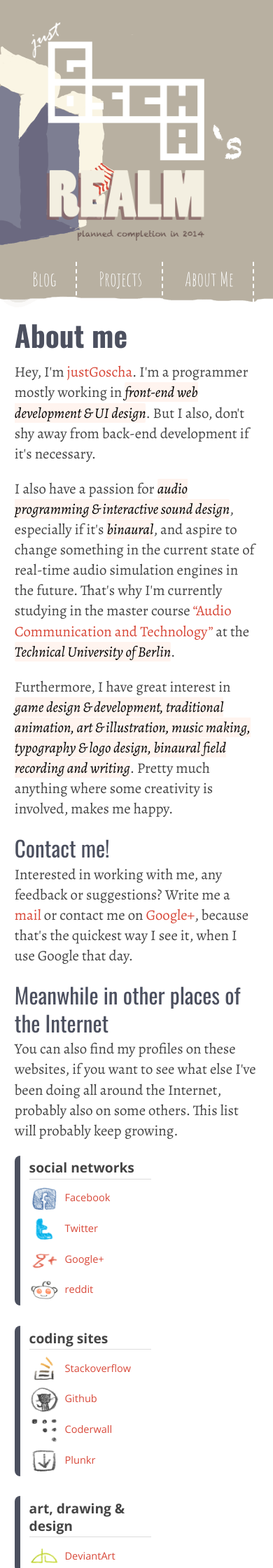
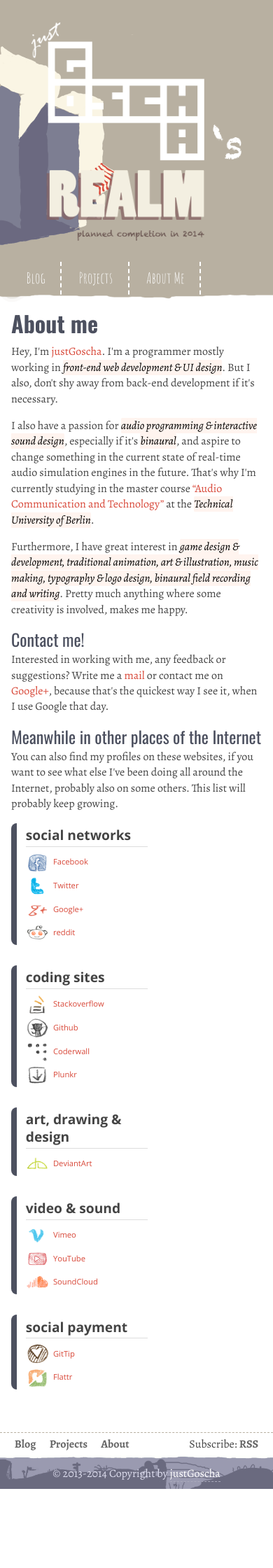
Before and after one commit to JustGoscha/justgoscha.github.io, a Jekyll site: the page built from about.html, in a window 390 px wide. Shown: the top 2240 px of the page at 70% size. Built offline with Jekyll 4.4.1, drawn with Linux system fonts in a browser that asks for light colours; nearby versions of some CDN libraries; some web fonts are replaced; Markdown is read by kramdown in place of the engine named in the settings; after the commit the page ends 2127 px from its top, so only the background shows below that.

Commit message:
Mobile optimizations

```diff
--- a/about.html
+++ b/about.html
@@ -39,7 +39,7 @@ permalink: /about.html
 		<h3>coding sites</h3>
 		<li><a href="http://stackoverflow.com/users/813142/justgoscha"><span class="stackoverflow"></span>Stackoverflow</a></li>
 		<li><a href="https://github.com/justgoscha"><span class="github"></span>Github</a></li>
-		<li><a href=""><span class="coderwall"></span>Coderwall</a></li>
+		<li><a href="https://coderwall.com/justgoscha"><span class="coderwall"></span>Coderwall</a></li>
 		<li><a href="http://plnkr.co/users/JustGoscha"><span class="plunkr"></span>Plunkr</a></li>
 	</ul>
 
--- a/css/main.css
+++ b/css/main.css
@@ -122,7 +122,7 @@ img {
 
 header{
   display: block;
-  height:26em;
+  height:26rem;
   background-image: url(/img/headerback.gif);
   background-size: cover;
 }
@@ -131,18 +131,18 @@ header{
   display: block;
   background-image: url(/img/bottom.png);
   background-size: cover;
-  height: 1.5em;
+  height: 1.5rem;
 }
 
 nav{
   font-size: 115%;
   display: block;
   margin:auto;
-  margin-top: 2em;
+  margin-top: 2rem;
 
   width:auto;
   max-width: 45rem;
-  padding: 0 1em;
+  padding: 0 1rem;
 
   text-align: left;
 }
@@ -154,7 +154,7 @@ nav a{
   font-weight: normal;
 
   border-right: 2px dashed white;
-  padding: 0.25em 1em;
+  padding: 0.4em 1em;
   padding-bottom: 1em;
 
   font-family: 'Amatic SC', cursive;
@@ -168,6 +168,18 @@ nav a:hover{
 
   //box-shadow: -3px 3px #6B6980;
   background-color: rgba(255,255,255,0.2);
+}
+
+@media only screen and (max-width: 540px) {
+  nav{
+    font-size: 90%;
+    margin-top: 2.4rem;
+  }
+
+  #header-bottom{
+    height: 1em;
+  }
+
 }
 
 #logo{
@@ -272,6 +284,11 @@ ul.posts span {
   border: 0;
 }
 
+@media only screen and (max-width: 540px) {
+  .site{
+    font-size: 1em;
+  }
+}
 /*****************************************************************************/
 /*
 /* Blog
@@ -286,8 +303,6 @@ ul.posts span {
   font-size: 0.8em;
   margin-bottom: 0.5rem;
 }
-
-
 
 .post-image{
   vertical-align: top;
@@ -354,6 +369,18 @@ li.tag:last-child:after{
   padding: none;
 }
 
+@media only screen and (max-width: 540px) {
+  .post-image{
+    width: 30%;
+  }
+  .post-header .meta{
+    width: 68%;
+  }
+  .post-header h1{
+    font-size: 1.5em;
+  }
+}
+
 
 
 /*****************************************************************************/
@@ -383,10 +410,15 @@ li.tag:last-child:after{
   font-size: 2.5em;
 }
 
+@media only screen and (max-width: 540px) {
+  .post-header-post h1.post-title{
+    font-size: 2em;
+  }
+}
+
 article.post{
   margin-bottom: 2em;
 }
-
 
 
 article.post h1{
@@ -495,7 +527,6 @@ article.post h1{
   text-align: center;
 
   transition: all 0.3s ease-in-out;
-
 }
 
 .projects .project h1{
@@ -504,7 +535,7 @@ article.post h1{
 
   display: block;
   text-align: center;
-  font-size: 1.8rem;
+  font-size: 1.8em;
 
   transition: all 0.3s ease-in-out;
 
@@ -531,8 +562,12 @@ article.post h1{
   font-size: 0.7em;
   padding: 0 0.5em;
 
+  margin: 0;
+
   opacity: 0.0;
   color: #B68A95;
+
+  line-height: 1em;
 
   transition: opacity 0.1s ease-in-out;
 
@@ -541,18 +576,16 @@ article.post h1{
 .projects .project:hover span.tag{
   opacity: 0.6;
   color: #a64a55;
+  border-radius: 0.1em;
 
 }
 
 .projects .project:hover span.tag:hover{
   opacity: 1;
-  background-image: url(/img/tag.png);
-  background-size: contain;
-  background-repeat:no-repeat;
-  background-position:center;
+  background-color: #ccc;
 }
 
-@media only screen and (max-width: 540px) {
+@media only screen and (max-width: 720px) {
   .projects .project div.logo-wrap{
     width: 8rem;
     height: 8rem;
@@ -573,12 +606,35 @@ article.post h1{
   .projects .project h1{
     display: block;
     text-align: center;
-    font-size: 1.3rem;
+    font-size: 1.1em;
   }
 
   .projects .project span.tag{
     font-size: .7em;
+    line-height: 1em;
+    height: 1em!important;
   }
+}
+
+@media only screen and (max-width: 540px) {
+  .projects .project h1{
+    font-size: 1.1em;
+  }
+}
+
+@media only screen and (max-width: 360px) {
+  .projects .project h1{
+    font-size: .95em;
+  }
+
+  .projects .project .title-wrapper .short-description{
+    line-height: 1.05em;
+  }
+
+  .projects .project span.tag{
+    display: none;
+  }
+
 }
 
 
@@ -614,7 +670,6 @@ ul.social{
   padding-left: 0.8rem;
   padding-right: 0.8rem;
 
-  //border-top: 0.15em solid #4C505F;
   border-left: 0.5rem solid #4C505F;
 
   border-radius: 0.5rem;
```
